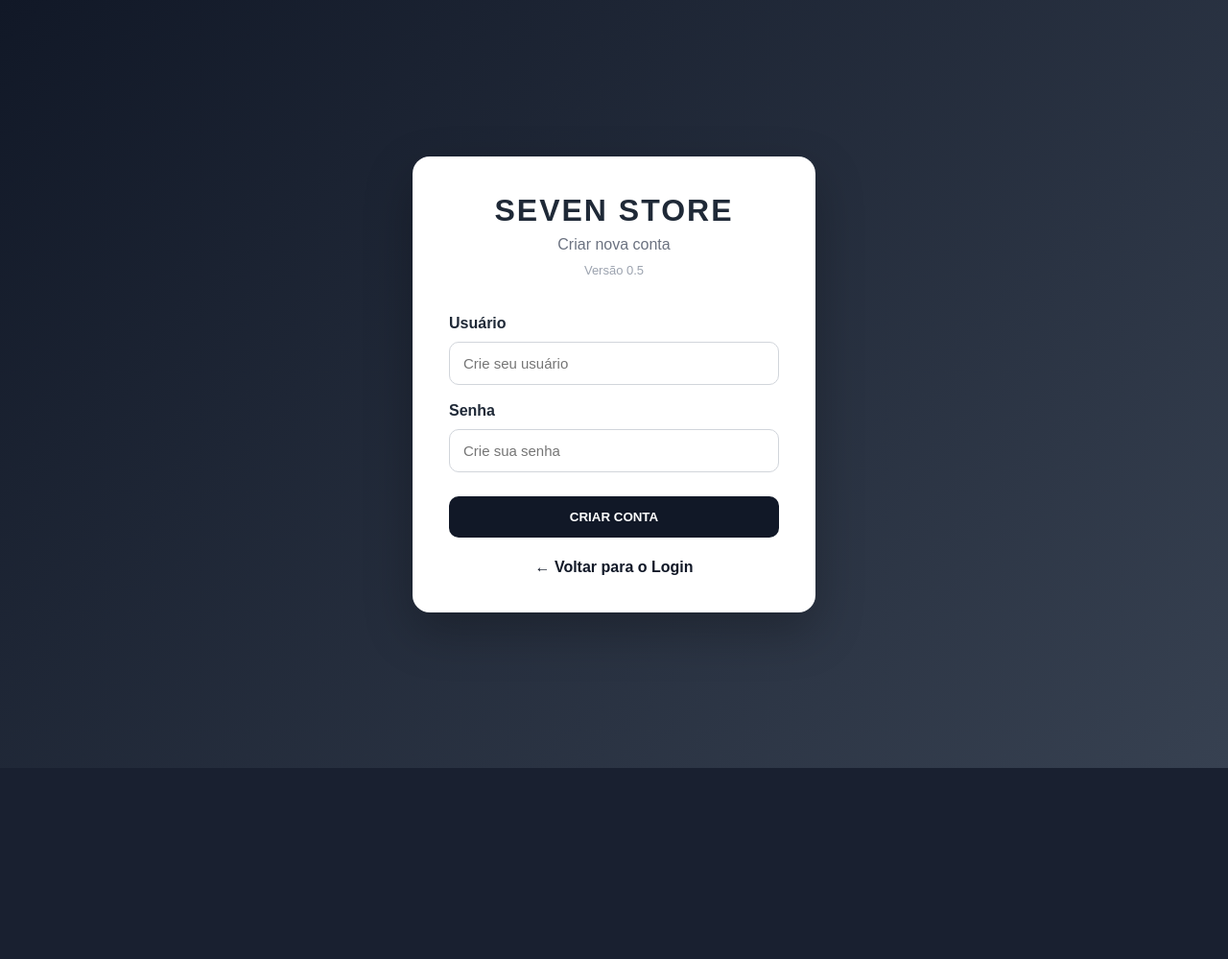
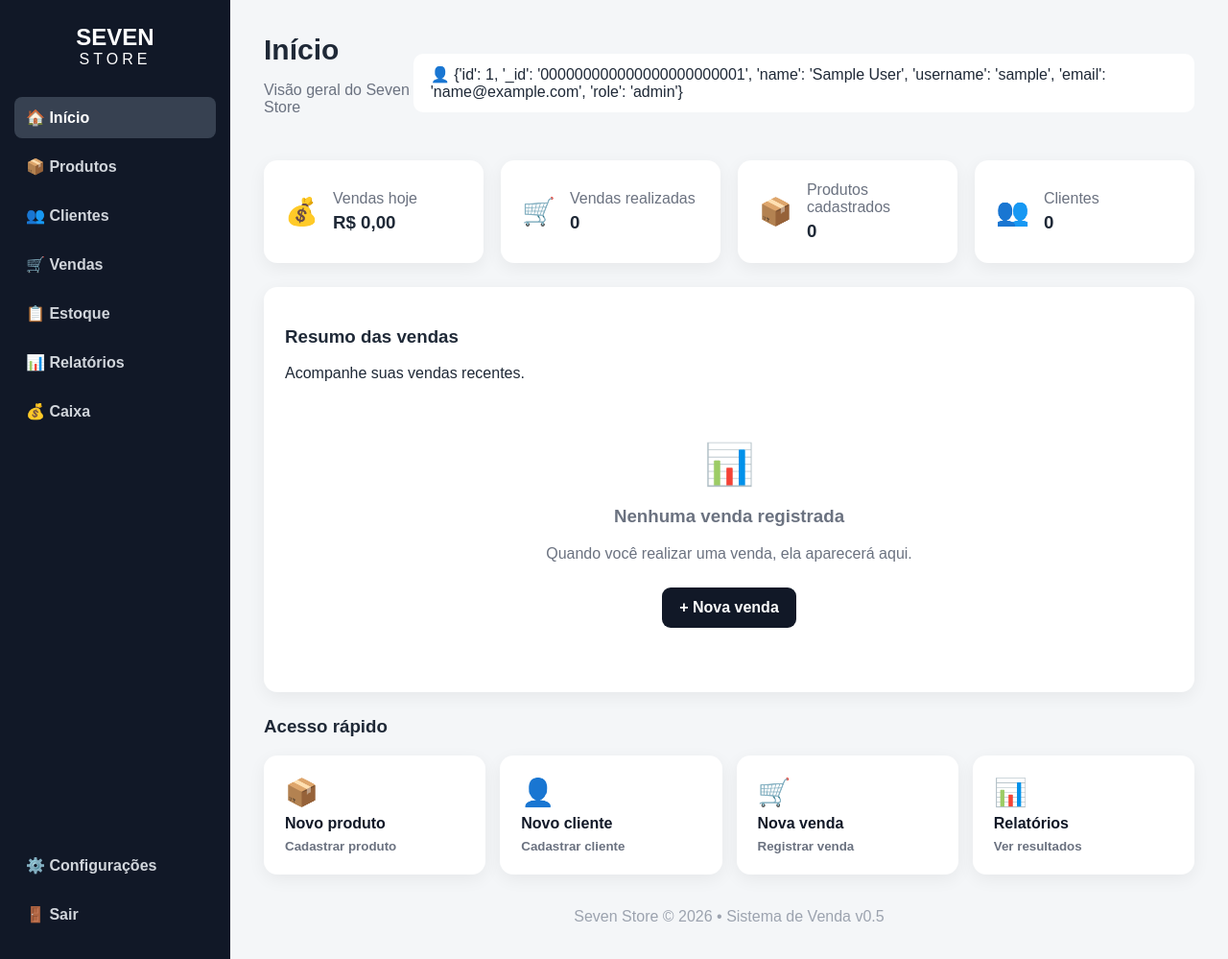
Before and after one commit to jadersouza-CREATOR/seven-store, a Flask app: page /inicio in a window 1280 px wide. Shown: the whole page at 96% size. Before the commit the page ends 800 px from the top, so only its background shows below. Run offline with Flask 3, Linux system fonts and the light colour scheme; the visitor is signed in with stand-in values (Sample User, id 1).

Commit message:
Corrige página inicial e menu do Seven Store

```diff
--- a/templates/inicio.html
+++ b/templates/inicio.html
@@ -1,67 +1,86 @@
 <!DOCTYPE html>
 <html lang="pt-BR">
-
 <head>
     <meta charset="UTF-8">
     <meta name="viewport" content="width=device-width, initial-scale=1.0">
+    <title>Seven Store - Início</title>
+    <link rel="stylesheet" href="{{ url_for('static', filename='style.css') }}">
+</head>
+<body>
+<div class="dashboard">
+    <aside class="menu">
+        <div class="logo-menu">
+            <h1>SEVEN</h1>
+            <span>STORE</span>
+        </div>
+        <nav>
+            <a href="/inicio" class="ativo">🏠 Início</a>
+            <a href="#">📦 Produtos</a>
+            <a href="#">👥 Clientes</a>
+            <a href="#">🛒 Vendas</a>
+            <a href="#">📋 Estoque</a>
+            <a href="#">📊 Relatórios</a>
+            <a href="#">💰 Caixa</a>
+        </nav>
+        <div class="menu-final">
+            <a href="#">⚙️ Configurações</a>
+            <a href="/sair">🚪 Sair</a>
+        </div>
+    </aside>
 
-    <title>Seven Store - Criar Conta</title>
+    <main class="conteudo">
+        <header class="cabecalho">
+            <div>
+                <h2>Início</h2>
+                <p>Visão geral do Seven Store</p>
+            </div>
+            <div class="usuario-dashboard">👤 {{ usuario }}</div>
+        </header>
 
-    <link rel="stylesheet"
-          href="{{ url_for('static', filename='style.css') }}">
-</head>
+        <section class="cards-dashboard">
+            <div class="card-dashboard">
+                <div class="icone">💰</div>
+                <div><p>Vendas hoje</p><h3>R$ 0,00</h3></div>
+            </div>
+            <div class="card-dashboard">
+                <div class="icone">🛒</div>
+                <div><p>Vendas realizadas</p><h3>0</h3></div>
+            </div>
+            <div class="card-dashboard">
+                <div class="icone">📦</div>
+                <div><p>Produtos cadastrados</p><h3>0</h3></div>
+            </div>
+            <div class="card-dashboard">
+                <div class="icone">👥</div>
+                <div><p>Clientes</p><h3>0</h3></div>
+            </div>
+        </section>
 
-<body class="pagina-login">
+        <section class="painel">
+            <div class="painel-header">
+                <h3>Resumo das vendas</h3>
+                <p>Acompanhe suas vendas recentes.</p>
+            </div>
+            <div class="vazio">
+                <div class="vazio-icone">📊</div>
+                <h3>Nenhuma venda registrada</h3>
+                <p>Quando você realizar uma venda, ela aparecerá aqui.</p>
+                <a href="#" class="botao">+ Nova venda</a>
+            </div>
+        </section>
 
-<div class="login-container">
+        <section class="atalhos">
+            <h3>Acesso rápido</h3>
+            <div class="atalhos-grid">
+                <a href="#" class="atalho"><span>📦</span><strong>Novo produto</strong><small>Cadastrar produto</small></a>
+                <a href="#" class="atalho"><span>👤</span><strong>Novo cliente</strong><small>Cadastrar cliente</small></a>
+                <a href="#" class="atalho"><span>🛒</span><strong>Nova venda</strong><small>Registrar venda</small></a>
+                <a href="#" class="atalho"><span>📊</span><strong>Relatórios</strong><small>Ver resultados</small></a>
+            </div>
+        </section>
 
-    <div class="logo">
-        <h1>SEVEN STORE</h1>
-        <p>Criar nova conta</p>
-        <span>Versão 0.5</span>
-    </div>
-
-    <form action="/cadastrar" method="POST">
-
-        <label for="usuario">Usuário</label>
-
-        <input
-            type="text"
-            id="usuario"
-            name="usuario"
-            placeholder="Crie seu usuário"
-            autocomplete="username"
-            required
-        >
-
-        <label for="senha">Senha</label>
-
-        <input
-            type="password"
-            id="senha"
-            name="senha"
-            placeholder="Crie sua senha"
-            autocomplete="new-password"
-            required
-        >
-
-        {% if erro %}
-            <div class="erro">
-                {{ erro }}
-            </div>
-        {% endif %}
-
-        <button type="submit">
-            CRIAR CONTA
-        </button>
-
-    </form>
-
-    <div class="cadastro-link">
-        <a href="/">← Voltar para o Login</a>
-    </div>
-
+        <footer>Seven Store © 2026 <span>• Sistema de Venda v0.5</span></footer>
+    </main>
 </div>
-
 </body>
 </html>
```
